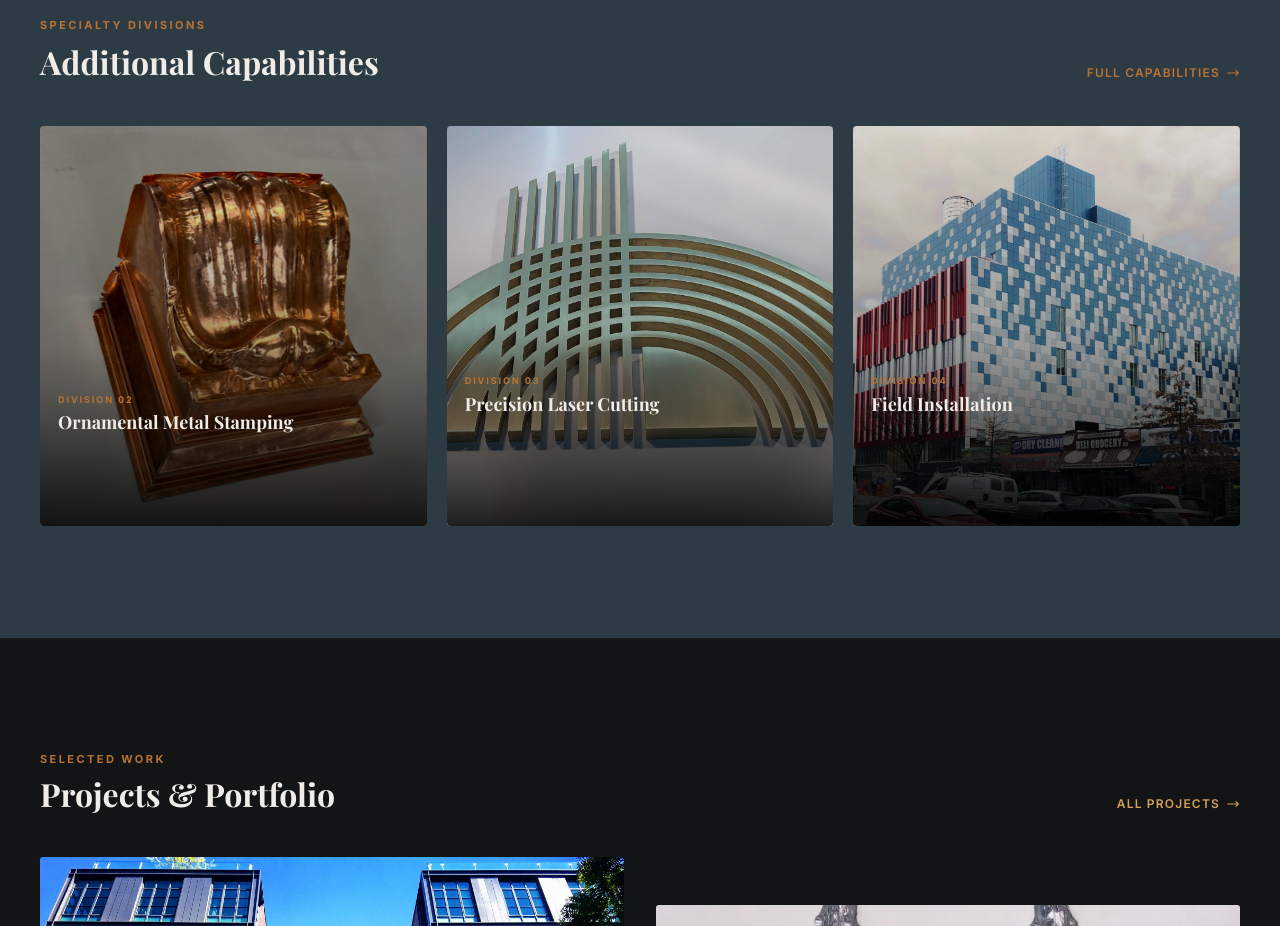
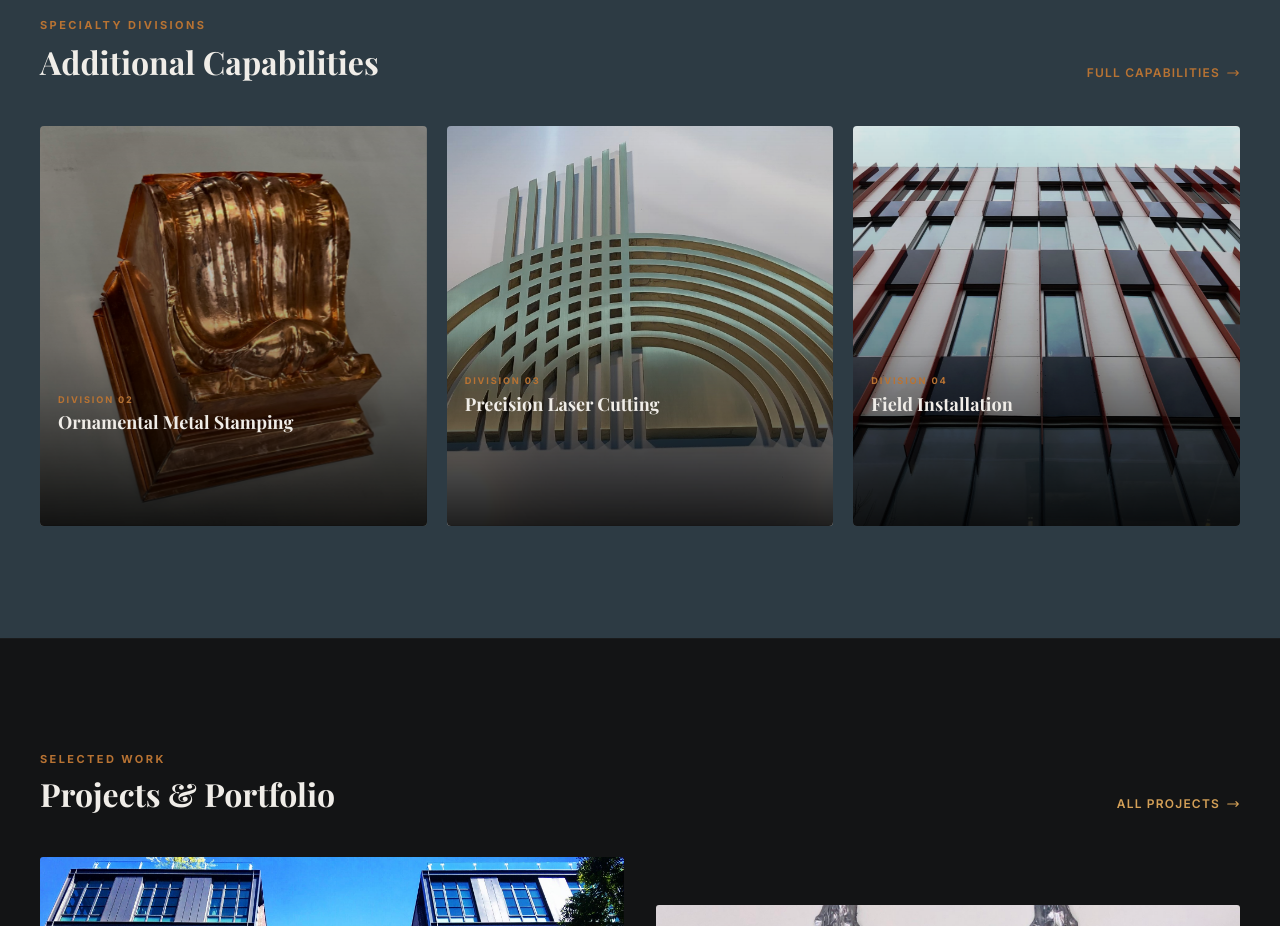
Before and after one commit to sanchezjuan1927/cw-metals-site, a plain HTML site: page index.html in a window 1280 px wide. Shown: the part 2280-3206 px from the top of the page. Drawn offline with nearby package versions, Linux system fonts and the light colour scheme.

Commit message:
Replace Field Installation card image with new building facade photo
Adds optimized web version (228KB, 1400×1400) of the facade photo showing
red/copper vertical fins and curtain-wall panels.

Co-Authored-By: Claude Sonnet 4.6 <noreply@anthropic.com>

```diff
--- a/index.html
+++ b/index.html
@@ -527,7 +527,7 @@
 
       <!-- Field Installation -->
       <a href="products.html#installation" class="hcard" style="height:400px;" aria-label="Field Installation">
-        <img class="hcard-img" src="assets/img/gallery/gallery-img0959.jpg" alt="Field installation of architectural metalwork" style="height:100%;" loading="lazy"/>
+        <img class="hcard-img" src="assets/img/gallery/field-install-web.jpg" alt="Field installation of architectural metalwork" style="height:100%;" loading="lazy"/>
         <div class="hcard-overlay"></div>
         <div class="hcard-base">
           <span class="hcard-label">Division 04</span>
```
Also changed, not shown: assets/img/gallery/field-install-web.jpg (added).
